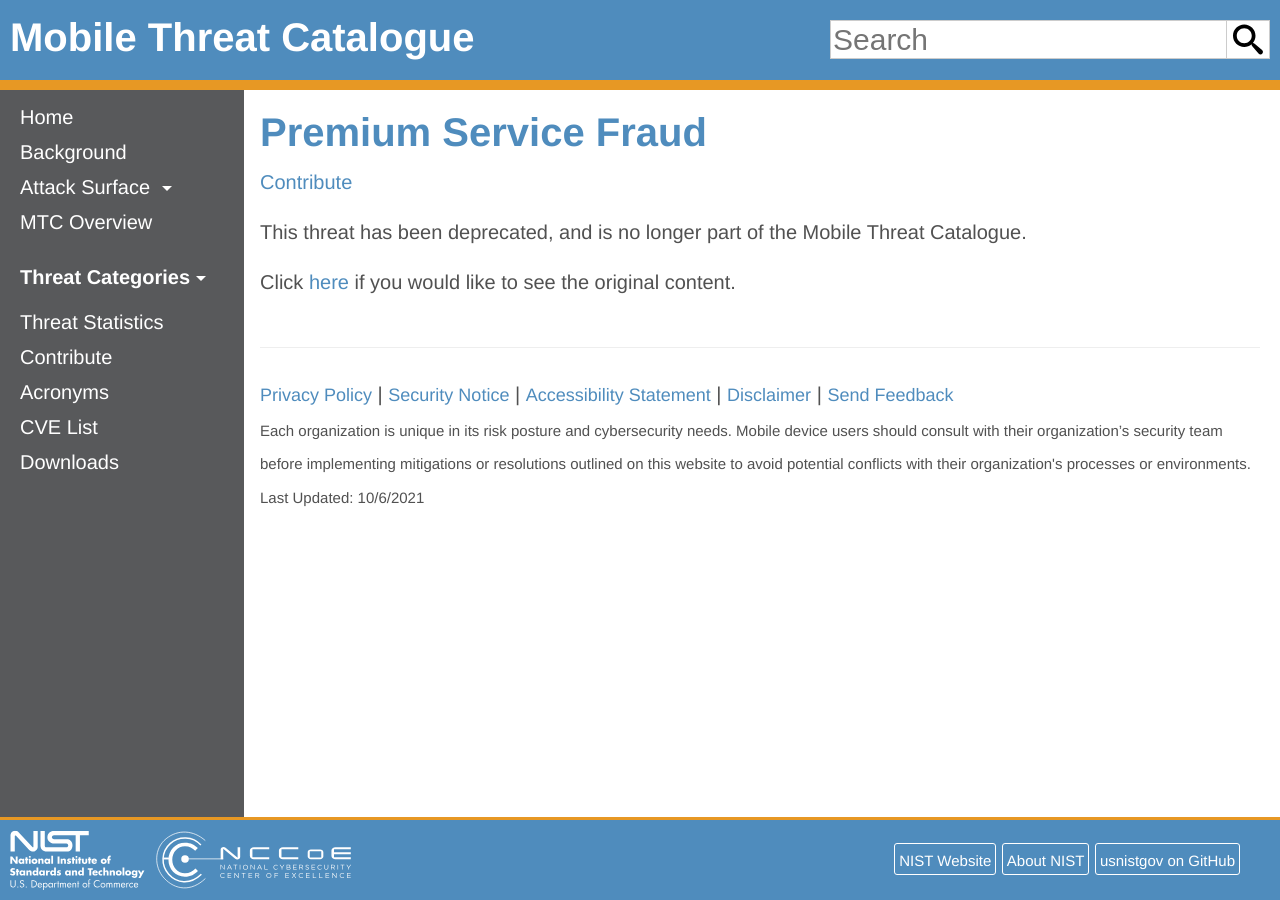
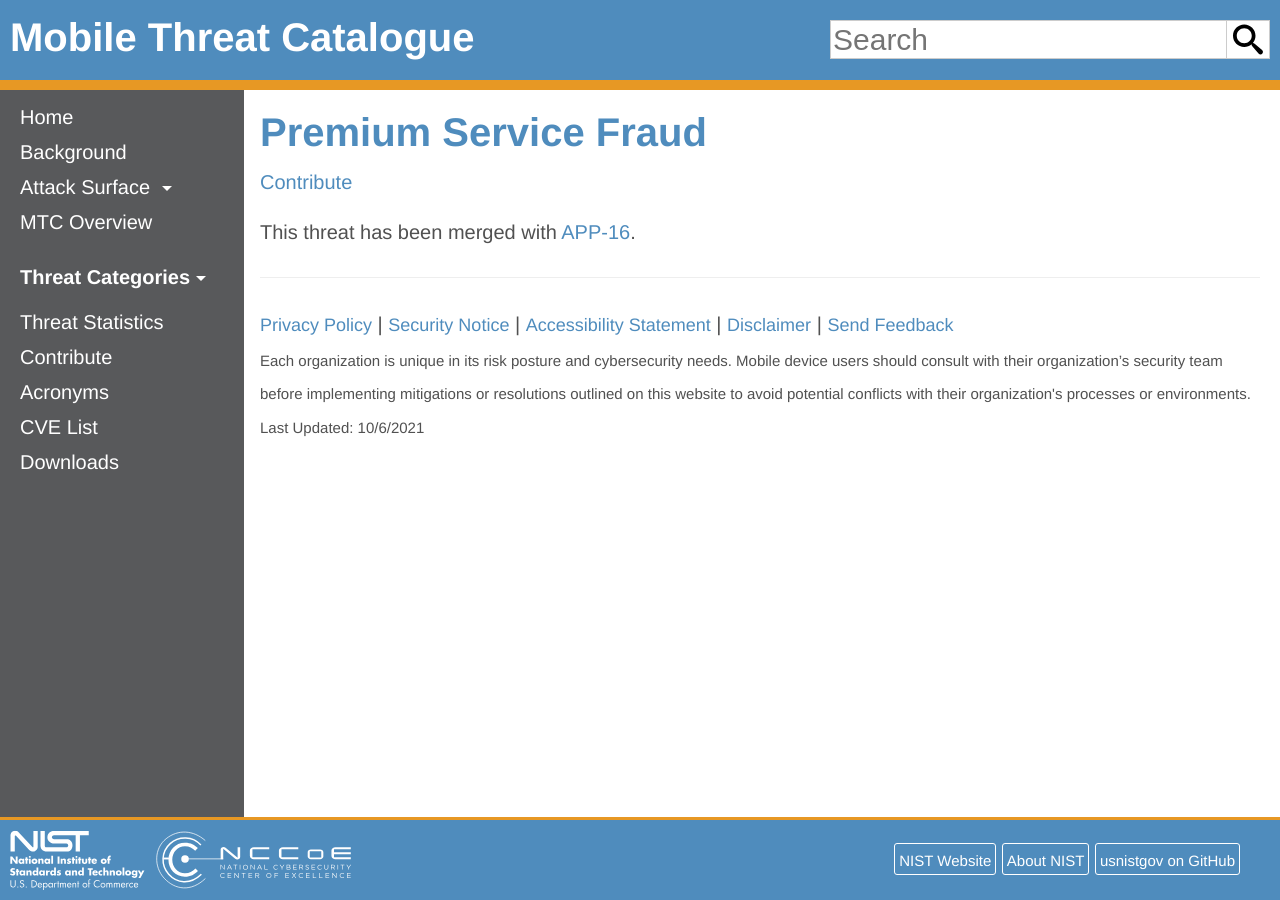
Before and after one commit to usnistgov/mobile-threat-catalogue, a Jekyll site: the page built from _application-threats/APP-18.md, in a window 1280 px wide. Built offline with Jekyll 4.4.1, drawn with Linux system fonts in a browser that asks for light colours.

Commit message:
Add merged option

```diff
--- a/_application-threats/APP-18.md
+++ b/_application-threats/APP-18.md
@@ -1,6 +1,9 @@
 ---
 layout: threat
 removed: true
+isMerged: true
+location: /application-threats/APP-16.html
+newThreatName: APP-16
 ThreatCategory: "Malicious or privacy-invasive application"
 ID: APP-18
 rawID: 18
--- a/_layouts/threat.html
+++ b/_layouts/threat.html
@@ -4,17 +4,24 @@ layout: page
 
 # {{page.Threat}}
 [Contribute]({{ site.baseurl }}/contributing.html)
+{% assign showPage = true %}
+{% assign javascriptFooter = false %}
 {% if page.removed %}
 {% if page.moved %}
-<div>This threat has been moved to <a href="{{ site.baseurl }}{{ page.location }}">{{ page.newThreatName }}</a>.</div>
+{% assign showPage = false %}
+<p>This threat has been moved to <a href="{{ site.baseurl }}{{ page.location }}">{{ page.newThreatName }}</a>.</p>
+{% elsif page.isMerged %}
+{% assign showPage = false %}
+<p>This threat has been merged with <a href="{{ site.baseurl }}{{ page.location }}">{{ page.newThreatName }}</a>.</p>
 {% else %}
-<p>This threat has been deprecated, and is no longer part of the Mobile Threat Catalogue.</p>
+{% assign javascriptFooter = true %}
+<p>This threat has been withdrawn, and is no longer part of the Mobile Threat Catalogue.</p>
 <p>Click <a style="cursor: pointer;" onClick="toggleThreatContent()">here</a> if you would like to see the original content.</p>
 <div id="content-hide" markdown="1">
 {% endif %}
 {% endif %}
 
-{% if page.moved != true %}
+{% if showPage %}
 <p><b>Threat Category:</b> {{page.ThreatCategory}}</p>
 <p><b>ID:</b> {{page.ID}}</p>
 <p markdown="1"><b>Threat Description:</b> {{page.ThreatDescription}}</p>
@@ -69,9 +76,8 @@ layout: page
 
 <p><b>References</b></p>
 {% include references.md %}
-{:footnotes}
 
-{% if page.removed %}
+{% if javascriptFooter %}
 </div>
 <script>window.onload = function() { document.getElementById('content-hide').appendChild(document.getElementsByClassName('footnotes')[0]) }</script>
 {% endif %}
```
Also changed, not shown: _ecosystem-threats/ECO-13.md (+3 -0 lines).
